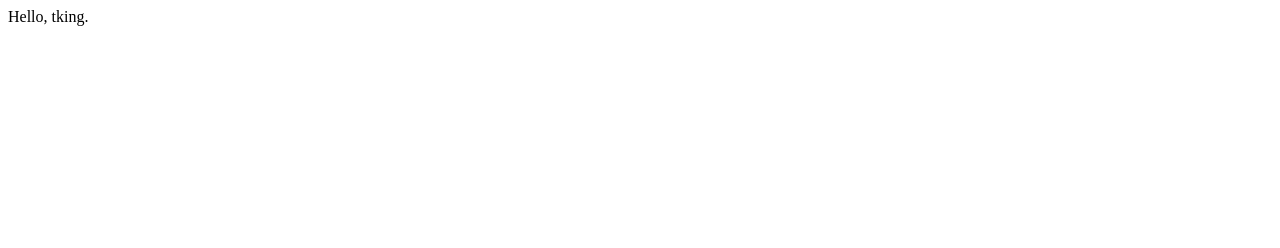
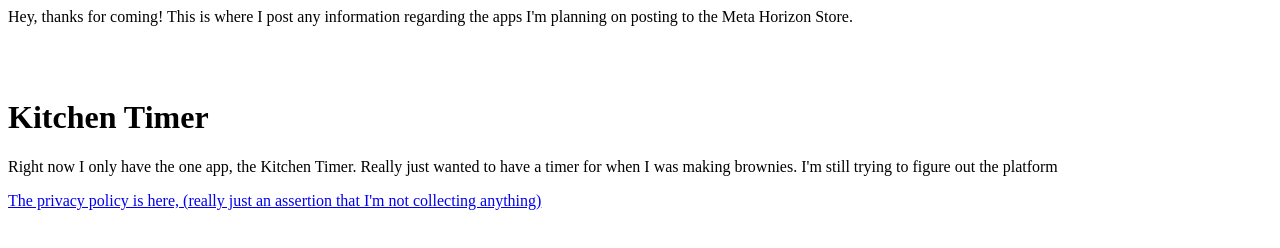
Before and after one commit to Morichalion/Dev, a plain HTML site: page index.html in a window 1280 px wide. Drawn offline with Linux system fonts and the light colour scheme.

Commit message:
Update index.html

```diff
--- a/index.html
+++ b/index.html
@@ -1 +1,15 @@
-<html><body><p>Hello, tking.</p></body></html>
+<html>
+  <head>
+    <title>Morichalion Creative Meta Apps Communications</title>
+  </head>
+  <body>
+    <p>
+      Hey, thanks for coming! This is where I post any information regarding the apps I'm planning on posting to the Meta Horizon Store.
+    </p>
+  </br></br>
+    <h1>Kitchen Timer</h1>
+    <p>Right now I only have the one app, the Kitchen Timer. Really just wanted to have a timer for when I was making brownies. I'm still trying to figure out the platform</p>
+    <p><a href="https://morichalion.github.io/Meta/Privacy/KitchenTimer.html">The privacy policy is here, (really just an assertion that I'm not collecting anything)</a></p>
+
+  </body>
+</html>
```
